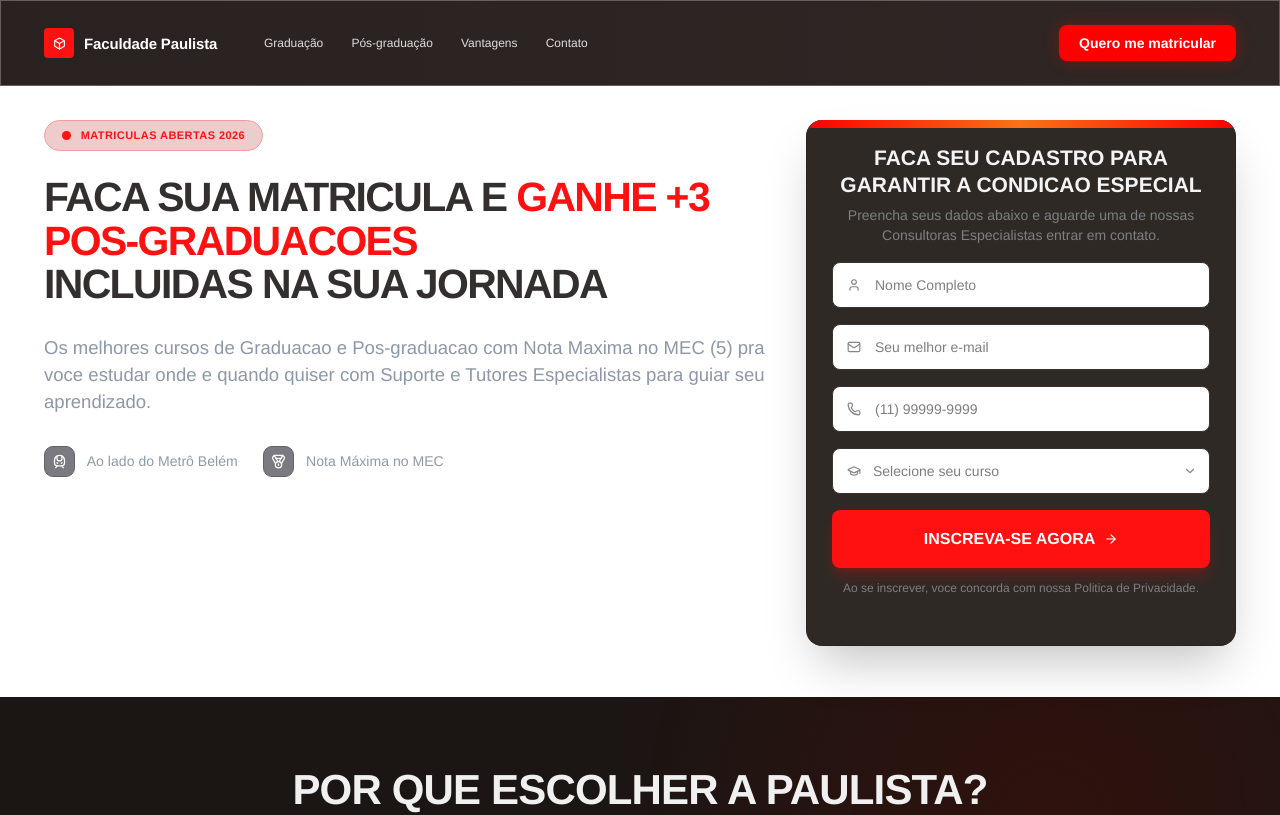
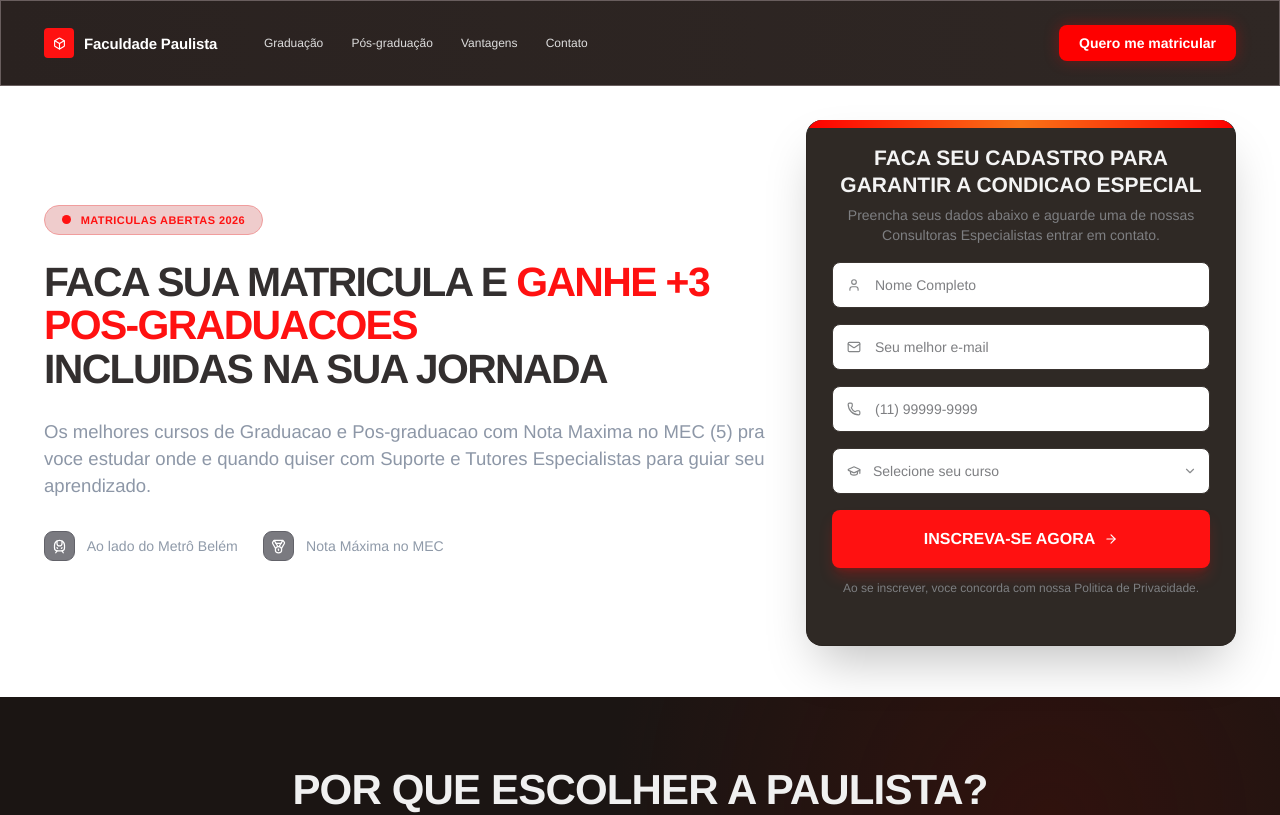
Before and after one commit to martinlofranodeoliveira/faculdadepaulista.com.br, a React (Vite) app: page / in a window 1280 px wide. Shown: the top 815 px of the page. Built offline with nearby package versions, Linux system fonts and the light colour scheme.

Commit message:
style: centralizar conteúdo do hero no desktop

```diff
--- a/src/landing/landing.css
+++ b/src/landing/landing.css
@@ -163,6 +163,10 @@
   display: grid;
   gap: clamp(24px, 2.6vw, 40px);
   grid-template-columns: minmax(0, 1fr) minmax(340px, 430px);
+}
+
+.lp-hero__content {
+  align-self: center;
 }
 
 .lp-pill {
```
